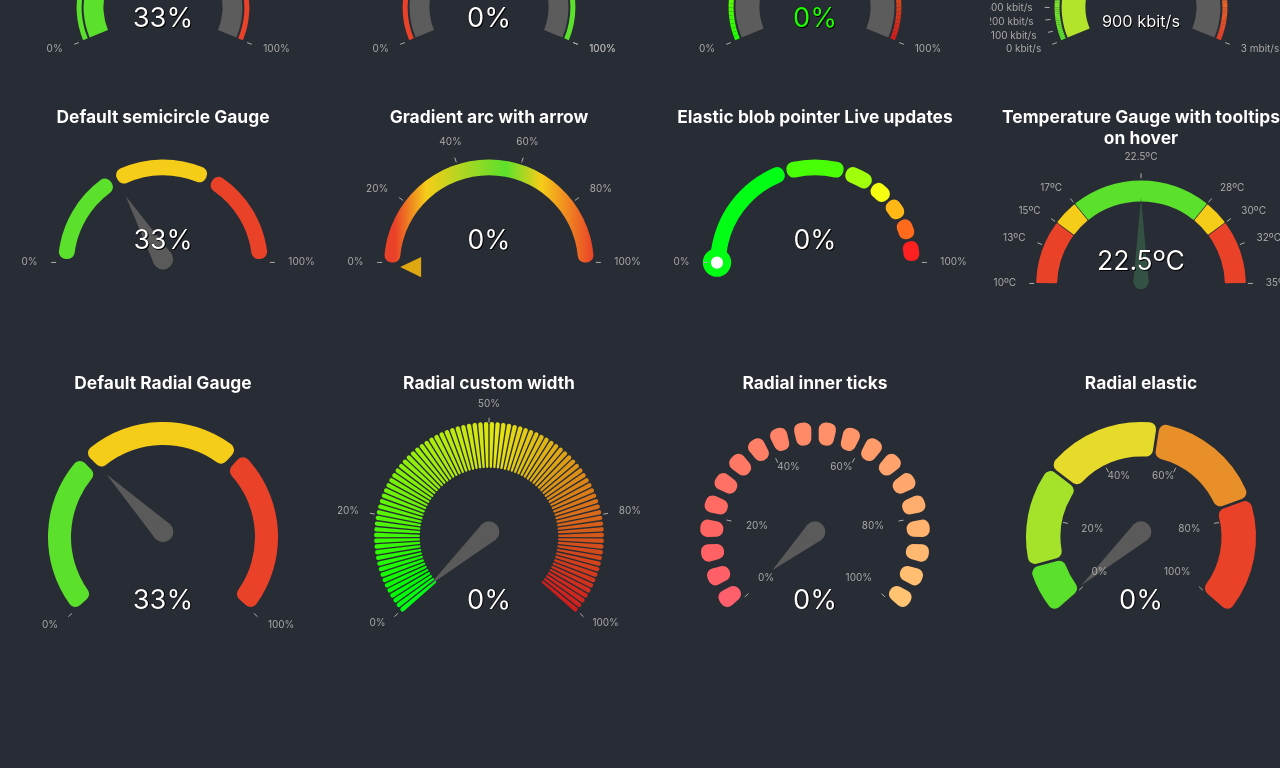
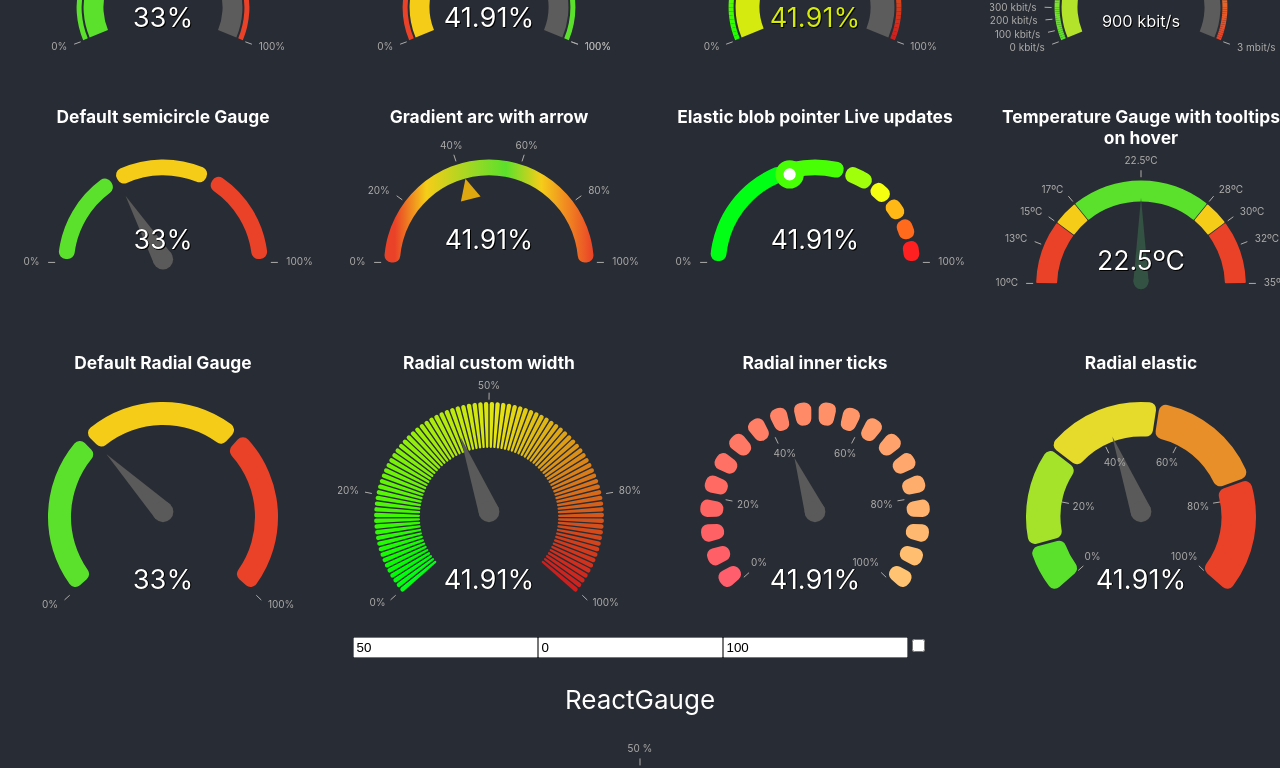
Before and after one commit to antoniolago/react-gauge-component, a React (Create React App) app: page / in a window 1280 px wide. Shown: the part 520-1288 px from the top of the page. Before the commit the page ends 1167 px from the top, so only its background shows below. Built offline with nearby package versions, Linux system fonts and the light colour scheme.

Commit message:
Add auto adjusted labels according to tick length/hide

```diff
--- a/src/App.tsx
+++ b/src/App.tsx
@@ -10,7 +10,7 @@
   return(
     <>
       <MainPreviews />
-      {/* <InputTest /> */}
+      <InputTest />
     </>
   )
 };
--- a/src/TestComponent/Gauge.tsx
+++ b/src/TestComponent/Gauge.tsx
@@ -33,7 +33,7 @@
             {},
           ],
         }}
-        pointer={{ type: "blob", animationDelay: 0 }}
+        // pointer={{ type: "blob", animationDelay: 0 }}
         value={value}
         minValue={min}
         maxValue={max}
--- a/src/TestComponent/MainPreviews.tsx
+++ b/src/TestComponent/MainPreviews.tsx
@@ -9,11 +9,11 @@
 
     useEffect(() => {
         const timer = setTimeout(() => {
-    //   setCurrentValue(Math.random() * 100);
+            setCurrentValue(Math.random() * 100);
 
-    setCurrentValue(0);
-      // setArcs([{ limit: 30 }, { limit: 35 }, { limit: 100 }])
-    }, 0);
+            // setCurrentValue(0);
+            //   setArcs([{ limit: 30 }, { limit: 35 }, { limit: 100 }])
+        }, 3000);
 
         return () => {
             clearTimeout(timer);
@@ -173,7 +173,7 @@
                                 arc={{
                                     nbSubArcs: 150,
                                     colorArray: ['#5BE12C', '#F5CD19', '#EA4228'],
-                  width: 0.3,
+                                    width: 0.2,
                                     padding: 0.003
                                 }}
                                 labels={{
@@ -242,6 +242,7 @@
                                 }}
                                 labels={{
                                     tickLabels: {
+                                        type: "outer",
                                         ticks: [
                                             { value: 0 },
                                             { value: 20 },
@@ -252,7 +253,7 @@
                                     }
                                 }}
                                 value={currentValue}
-                pointer={{ type: "arrow", color: '#dfa810'}}
+                                pointer={{ type: "arrow", color: '#dfa810' }}
                             />
                         </Col>
                         <Col xs={12} lg={3}>
--- a/src/lib/GaugeComponent/hooks/arc.ts
+++ b/src/lib/GaugeComponent/hooks/arc.ts
@@ -295,16 +295,19 @@
 export const getCoordByValue = (value: number, gauge: Gauge, position = "inner", centerToArcLengthSubtract = 0, radiusFactor = 1) => {
   let positionCenterToArcLength: { [key: string]: () => number } = {
     "outer": () => gauge.dimensions.current.outerRadius - centerToArcLengthSubtract + 2,
-    "inner": () => gauge.dimensions.current.innerRadius * radiusFactor - centerToArcLengthSubtract,
+    "inner": () => gauge.dimensions.current.innerRadius * radiusFactor - centerToArcLengthSubtract + 9,
     "between": () => {
       let lengthBetweenOuterAndInner = (gauge.dimensions.current.outerRadius - gauge.dimensions.current.innerRadius);
-      let middlePosition = gauge.dimensions.current.innerRadius + lengthBetweenOuterAndInner / 2;
+      let middlePosition = gauge.dimensions.current.innerRadius + lengthBetweenOuterAndInner - 5;
       return middlePosition;
     }
   };
   let centerToArcLength = positionCenterToArcLength[position]();
+  // This normalizes the labels when distanceFromArc = 0 to be just touching the arcs
   if (gauge.props.type === GaugeType.Grafana) {
-    centerToArcLength += 10;
+    centerToArcLength += 5;
+  } else if (gauge.props.type === GaugeType.Semicircle) {
+    centerToArcLength += -2;
   }
   let percent = utils.calculatePercentage(gauge.props.minValue as number, gauge.props.maxValue as number, value);
   let gaugeTypesAngles: Record<GaugeType, { startAngle: number; endAngle: number; }> = {
--- a/src/lib/GaugeComponent/hooks/chart.ts
+++ b/src/lib/GaugeComponent/hooks/chart.ts
@@ -77,7 +77,7 @@
         labelsHooks.setupLabels(gauge);
         pointerHooks.drawPointer(gauge, resize);
         let gaugeTypeHeightCorrection: Record<string, number> = {
-            [GaugeType.Semicircle]: 70,
+            [GaugeType.Semicircle]: 50,
             [GaugeType.Radial]: 55,
             [GaugeType.Grafana]: 55
         }
--- a/src/lib/GaugeComponent/hooks/labels.ts
+++ b/src/lib/GaugeComponent/hooks/labels.ts
@@ -1,7 +1,7 @@
 import * as utils from './utils';
 import CONSTANTS from '../constants';
 import { Gauge } from '../types/Gauge';
-import { Tick } from '../types/Tick';
+import { Tick, defaultTickLabels } from '../types/Tick';
 import * as d3 from 'd3';
 import React from 'react';
 import { GaugeType } from '../types/GaugeComponentProps';
@@ -28,13 +28,13 @@
     }
   } else if (!labels.tickLabels?.hideMinMax) {
     let alreadyHaveMinValueTick = labels.tickLabels?.ticks?.some((tick: Tick) => tick.value == minValue);
-    if(!alreadyHaveMinValueTick) {
+    if (!alreadyHaveMinValueTick) {
       //Add min value tick
       let minValueTick = mapTick(minValue, gauge);
       addTick(minValueTick, gauge);
     }
     let alreadyHaveMaxValueTick = labels.tickLabels?.ticks?.some((tick: Tick) => tick.value == maxValue);
-    if(!alreadyHaveMaxValueTick){
+    if (!alreadyHaveMaxValueTick) {
       // //Add max value tick
       let maxValueTick = mapTick(maxValue, gauge);
       addTick(maxValueTick, gauge);
@@ -67,23 +67,34 @@
 export const addTickLine = (tick: Tick, gauge: Gauge) => {
   const { labels } = gauge.props;
   const { tickAnchor, angle } = calculateAnchorAndAngleByValue(tick?.value as number, gauge);
-  let coords = getLabelCoordsByValue(tick?.value as number, gauge, undefined);
+  var tickDistanceFromArc = labels?.tickLabels?.defaultTickLineConfig?.distanceFromArc || tick.lineConfig?.distanceFromArc || 0;
+  if (gauge.props.labels?.tickLabels?.type == "outer") tickDistanceFromArc = -tickDistanceFromArc;
+  // else tickDistanceFromArc = tickDistanceFromArc - 10;
+  let coords = getLabelCoordsByValue(tick?.value as number, gauge, tickDistanceFromArc);
 
-  var tickColor = labels?.tickLabels?.defaultTickLineConfig?.color || tick.lineConfig?.color || "black";
-  var tickWidth = labels?.tickLabels?.defaultTickLineConfig?.width || tick.lineConfig?.width || 1;
-  var tickLength = labels?.tickLabels?.defaultTickLineConfig?.length || tick.lineConfig?.length || 10;
-
+  var tickColor = labels?.tickLabels?.defaultTickLineConfig?.color || tick.lineConfig?.color || defaultTickLabels.defaultTickLineConfig?.color;
+  var tickWidth = labels?.tickLabels?.defaultTickLineConfig?.width || tick.lineConfig?.width || defaultTickLabels.defaultTickLineConfig?.width;
+  var tickLength = labels?.tickLabels?.defaultTickLineConfig?.length || tick.lineConfig?.length || defaultTickLabels.defaultTickLineConfig?.length as number;
   // Calculate the end coordinates based on the adjusted position
-  const endX = coords.x - tickLength * Math.cos((angle * Math.PI) / 180);
-  const endY = coords.y - tickLength * Math.sin((angle * Math.PI) / 180);
+  var endX;
+  var endY;
+  // When inner should draw from outside to inside
+  // When outer should draw from inside to outside
+  if (labels?.tickLabels?.type == "inner") {
+    endX = coords.x + tickLength * Math.cos((angle * Math.PI) / 180);
+    endY = coords.y + tickLength * Math.sin((angle * Math.PI) / 180);
+  } else {
+    endX = coords.x - tickLength * Math.cos((angle * Math.PI) / 180);
+    endY = coords.y - tickLength * Math.sin((angle * Math.PI) / 180);
+  }
 
   // (gauge.dimensions.current.outerRadius - gauge.dimensions.current.innerRadius)
   // Create a D3 line generator
-  const lineGenerator = d3.line();
+  var lineGenerator = d3.line();
 
+  var lineCoordinates;
   // Define the line coordinates
-  const lineCoordinates = [[coords.x, coords.y], [endX, endY]];
-
+  lineCoordinates = [[coords.x, coords.y], [endX, endY]];
   // Append a path element for the line
   gauge.g.current
     .append("path")
@@ -94,46 +105,59 @@
     .attr("stroke", tickColor)
     .attr("stroke-width", tickWidth)
     .attr("fill", "none")
-    // .attr("stroke-linecap", "round")
-    // .attr("stroke-linejoin", "round")
-    // .attr("transform", `rotate(${angle})`);
+  // .attr("stroke-linecap", "round")
+  // .attr("stroke-linejoin", "round")
+  // .attr("transform", `rotate(${angle})`);
 };
 export const addTickValue = (tick: Tick, gauge: Gauge) => {
-  const { labels, value } = gauge.props;
+  const { labels } = gauge.props;
   let arc = gauge.props.arc as Arc;
   let arcWidth = arc.width as number;
   let tickValue = tick?.value as number;
-  let { tickAnchor, angle } = calculateAnchorAndAngleByValue(tickValue, gauge);
+  let { tickAnchor } = calculateAnchorAndAngleByValue(tickValue, gauge);
   let centerToArcLengthSubtract = 27 - arcWidth * 10;
   let isInner = labels?.tickLabels?.type == "inner";
-  if(!isInner) centerToArcLengthSubtract = arcWidth * 10 - 20
+  if (!isInner) centerToArcLengthSubtract = arcWidth * 10 - 10
+  else centerToArcLengthSubtract -= 10
+  var tickDistanceFromArc = labels?.tickLabels?.defaultTickLineConfig?.distanceFromArc || tick.lineConfig?.distanceFromArc || 0;
+  var tickLength = labels?.tickLabels?.defaultTickLineConfig?.length || tick.lineConfig?.length || 0;
+  var hideTick = labels?.tickLabels?.defaultTickLineConfig?.hide || tick.lineConfig?.hide;
+  if (!hideTick) {
+    if (isInner) {
+      centerToArcLengthSubtract += tickDistanceFromArc;
+      centerToArcLengthSubtract += tickLength;
+    } else {
+      centerToArcLengthSubtract -= tickDistanceFromArc;
+      centerToArcLengthSubtract -= tickLength;
+    }
+  }
   let coords = getLabelCoordsByValue(tickValue, gauge, centerToArcLengthSubtract);
   let tickValueStyle = tick.valueConfig?.style || (labels?.tickLabels?.defaultTickValueConfig?.style || {});
-  tickValueStyle = {...tickValueStyle};
+  tickValueStyle = { ...tickValueStyle };
   let text = '';
   let maxDecimalDigits = gauge.props.labels?.tickLabels?.defaultTickValueConfig?.maxDecimalDigits;
-  if (tick.valueConfig?.formatTextValue){
+  if (tick.valueConfig?.formatTextValue) {
     text = tick.valueConfig.formatTextValue(utils.floatingNumber(tickValue, maxDecimalDigits));
-  } else if(labels?.tickLabels?.defaultTickValueConfig?.formatTextValue){
+  } else if (labels?.tickLabels?.defaultTickValueConfig?.formatTextValue) {
     text = labels.tickLabels.defaultTickValueConfig.formatTextValue(utils.floatingNumber(tickValue, maxDecimalDigits));
-  } else if(gauge.props.minValue === 0 && gauge.props.maxValue === 100){
+  } else if (gauge.props.minValue === 0 && gauge.props.maxValue === 100) {
     text = utils.floatingNumber(tickValue, maxDecimalDigits).toString();
     text += "%";
   } else {
     text = utils.floatingNumber(tickValue, maxDecimalDigits).toString();
   }
-  //This is a position correction for the text being too far away from the ticks
-  if(labels?.tickLabels?.type == "inner"){
-    if(tickAnchor === "end") coords.x += 10;
-    if(tickAnchor === "start") coords.x -= 10;
-    if(tickAnchor === "middle") coords.y -= 15;
+  if (labels?.tickLabels?.type == "inner") {
+    if (tickAnchor === "end") coords.x += 10;
+    if (tickAnchor === "start") coords.x -= 10;
+    // if (tickAnchor === "middle") coords.y -= 0;
   } else {
     // if(tickAnchor === "end") coords.x -= 10;
     // if(tickAnchor === "start") coords.x += 10;
+    if (tickAnchor === "middle") coords.y += 2;
   }
-  if(tickAnchor === "middle"){
+  if (tickAnchor === "middle") {
     coords.y += 0;
-  } else{
+  } else {
     coords.y += 3;
   }
   tickValueStyle.textAnchor = tickAnchor as any;
@@ -142,7 +166,7 @@
 
 export const addTick = (tick: Tick, gauge: Gauge) => {
   const { minValue, maxValue, labels, arc } = gauge.props;
-  if(!labels?.tickLabels?.defaultTickLineConfig?.hide)
+  if (!labels?.tickLabels?.defaultTickLineConfig?.hide)
     addTickLine(tick, gauge);
   if (!CONSTANTS.debugTicksRadius && !labels?.tickLabels?.defaultTickValueConfig?.hide) {
     addTickValue(tick, gauge);
@@ -162,7 +186,7 @@
   //   let isInner = type == "inner";
   //   y+= isInner ? 8 : -1;
   // }
-  if(gauge.props.type == GaugeType.Radial){
+  if (gauge.props.type == GaugeType.Radial) {
     y += 3;
   }
   return { x, y }
@@ -182,7 +206,7 @@
   //Apply default styles
   Object.entries(style).forEach(([key, value]: any) => div.style(utils.camelCaseToKebabCase(key), value))
   //Apply custom styles
-  if(style != undefined) Object.entries(style).forEach(([key, value]: any) => div.style(utils.camelCaseToKebabCase(key), value))
+  if (style != undefined) Object.entries(style).forEach(([key, value]: any) => div.style(utils.camelCaseToKebabCase(key), value))
 }
 
 //Adds text undeneath the graft to display which percentage is the current one
@@ -193,9 +217,9 @@
   let text = '';
   let maxDecimalDigits = gauge.props.labels?.valueLabel?.maxDecimalDigits;
   let floatValue = utils.floatingNumber(value, maxDecimalDigits);
-  if(valueLabel.formatTextValue){
+  if (valueLabel.formatTextValue) {
     text = valueLabel.formatTextValue(floatValue);
-  } else if(gauge.props.minValue === 0 && gauge.props.maxValue === 100){
+  } else if (gauge.props.minValue === 0 && gauge.props.maxValue === 100) {
     text = floatValue.toString();
     text += "%";
   } else {
@@ -205,15 +229,15 @@
   const textLength = text?.length || 0;
   let fontRatio = textLength > maxLengthBeforeComputation ? maxLengthBeforeComputation / textLength * 1.5 : 1; // Compute the font size ratio
   let valueFontSize = valueLabel?.style?.fontSize as string;
-  let valueTextStyle = {... valueLabel.style};
+  let valueTextStyle = { ...valueLabel.style };
   let x = gauge.dimensions.current.outerRadius;
   let y = 0;
   valueTextStyle.textAnchor = "middle";
-  if (gauge.props.type == GaugeType.Semicircle){
+  if (gauge.props.type == GaugeType.Semicircle) {
     y = gauge.dimensions.current.outerRadius / 1.5 + textPadding;
-  } else if(gauge.props.type == GaugeType.Radial){
+  } else if (gauge.props.type == GaugeType.Radial) {
     y = gauge.dimensions.current.outerRadius * 1.45 + textPadding;
-  } else if(gauge.props.type == GaugeType.Grafana){
+  } else if (gauge.props.type == GaugeType.Grafana) {
     y = gauge.dimensions.current.outerRadius * 1.0 + textPadding;
   }
   //if(gauge.props.pointer.type == PointerType.Arrow){
@@ -223,7 +247,7 @@
   fontRatio = gauge.dimensions.current.width * widthFactor * fontRatio;
   let fontSizeNumber = parseInt(valueFontSize, 10) * fontRatio;
   valueTextStyle.fontSize = fontSizeNumber + "px";
-  if(valueLabel.matchColorWithArc) valueTextStyle.fill = getArcDataByValue(value, gauge)?.color as string || "white";
+  if (valueLabel.matchColorWithArc) valueTextStyle.fill = getArcDataByValue(value, gauge)?.color as string || "white";
   addText(text, x, y, gauge, valueTextStyle, CONSTANTS.valueLabelClassname);
 };
 
@@ -259,7 +283,7 @@
   let isValueLessThanHalf = valuePercentage < halfPercentage;
   //Values between 40% and 60% are aligned in the middle
   let isValueBetweenTolerance = valuePercentage > CONSTANTS.rangeBetweenCenteredTickValueLabel[0] &&
-                                valuePercentage < CONSTANTS.rangeBetweenCenteredTickValueLabel[1];
+    valuePercentage < CONSTANTS.rangeBetweenCenteredTickValueLabel[1];
   let tickAnchor = '';
   let isInner = gauge.props.labels?.tickLabels?.type == "inner";
   if (isValueBetweenTolerance) {
--- a/src/lib/GaugeComponent/hooks/pointer.ts
+++ b/src/lib/GaugeComponent/hooks/pointer.ts
@@ -120,15 +120,15 @@
             translatePointer(dimensions.current.outerRadius,dimensions.current.outerRadius, gauge);
         },
         [PointerType.Arrow]: () => {
-            let { x, y } = getCoordByValue(value, gauge, "inner", 0, 0.75);
+            let { x, y } = getCoordByValue(value, gauge, "inner", 0, 0.70);
             x -= 1;
-            y += pointerRadius-1;
+            y += pointerRadius-3;
             translatePointer(x, y, gauge);
         },
         [PointerType.Blob]: () => {
             let { x, y } = getCoordByValue(value, gauge, "between", 0, 0.75);
             x -= 1;
-            y += pointerRadius - 5;
+            y += pointerRadius;
             translatePointer(x, y, gauge);
         },
     };
--- a/src/lib/GaugeComponent/types/Tick.ts
+++ b/src/lib/GaugeComponent/types/Tick.ts
@@ -32,22 +32,23 @@
     hide?: boolean;
 }
 export interface TickLineConfig {
-    /** Tick char, currently is "_" but this got to be deprecated
-     * when we migrate this with d3 lines
-     */
-    /** The tick line label will inherit this */
-    // style?: React.CSSProperties;
+    /** The width of the tick's line */
     width?: number;
+    /** The length of the tick's line */
     length?: number;
+    /** The distance of the tick's line from the arc */
+    distanceFromArc?: number;
+    /** The color of the tick's line */
     color?: string;
-    /** If true will hide the tick line label */
+    /** If true will hide the tick line */
     hide?: boolean;
 }
 
 const defaultTickLineConfig: TickLineConfig = {
     color: "rgb(173 172 171)",
-    length: 5,
-    width: 0,
+    length: 7,
+    width: 1,
+    distanceFromArc: 3,
     hide: false
 };
 
```
Also changed, not shown: 1 other file (tests, documents, lock files or other folders). Lines whose indentation alone changed are shown as unchanged.
